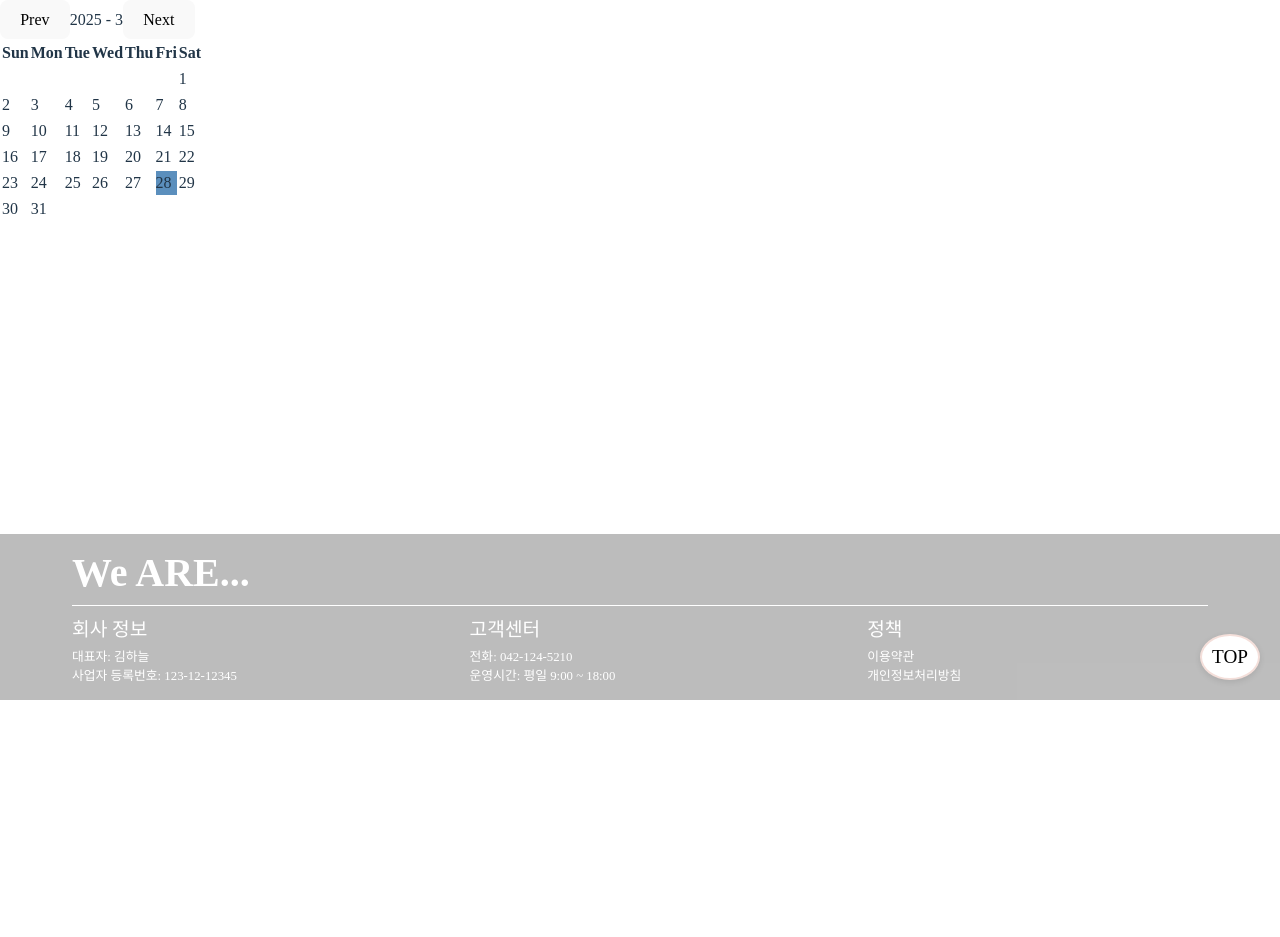
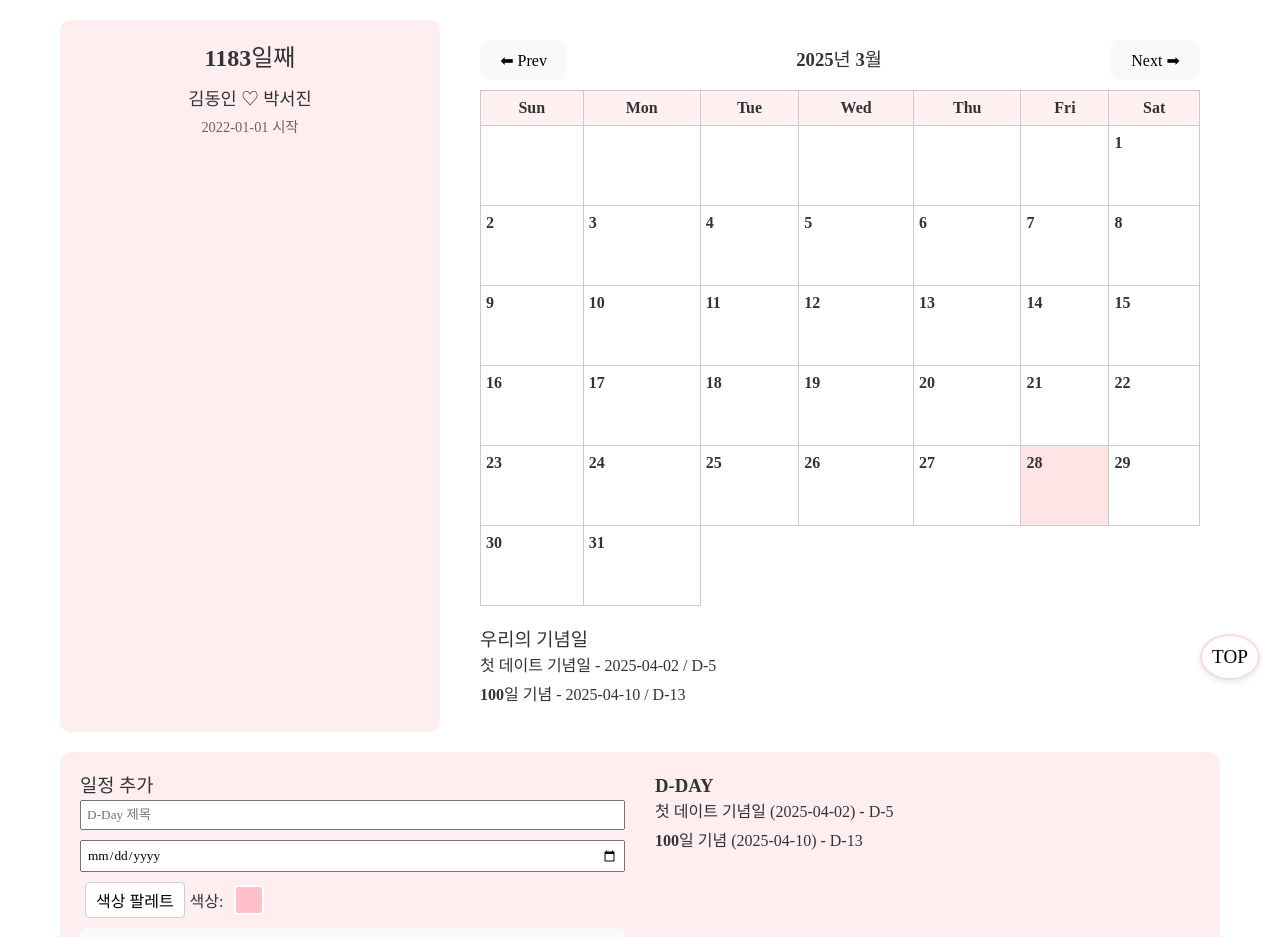
Before and after one commit to Dwsok472/NamanSOLO, a React (Vite) app: page /mypage/todo in a window 1280 px wide. Shown: the part 100-1037 px from the top of the page. Before the commit the page ends 800 px from the top, so only its background shows below. Built offline with nearby package versions, Linux system fonts and the light colour scheme.

Commit message:
디데이 카운터 추가, 팔레트

```diff
--- a/src/pages/Todo.jsx
+++ b/src/pages/Todo.jsx
@@ -1,124 +1,357 @@
-import React, { useState } from 'react';
+import React, { useState, useMemo } from 'react';
 
-function ToDo({ ddayEvents = [] }) {
+// 커플 시작일(예: 2022-01-01)
+const COUPLE_START_DATE = new Date(2022, 0, 1);
+
+function WeArePage() {
+  // 오늘 날짜 (00:00 고정)
   const today = new Date();
+  today.setHours(0, 0, 0, 0);
+
+  // ───────────── [커플 일수 계산] ─────────────
+  const coupleDays = Math.floor((today - COUPLE_START_DATE) / (1000 * 60 * 60 * 24)) + 1;
+
+  // ───────────── [캘린더 & 이벤트 관련 상태] ─────────────
   const [currentYear, setCurrentYear] = useState(today.getFullYear());
-  const [currentMonth, setCurrentMonth] = useState(today.getMonth()); // 0부터 시작
+  const [currentMonth, setCurrentMonth] = useState(today.getMonth());
+  const [events, setEvents] = useState([
+    // 예시 일정
+    { title: '첫 데이트 기념일', date: '2025-04-02', color: '#ffb6c1' },
+    { title: '100일 기념', date: '2025-04-10', color: '#ffc0cb' },
+  ]);
 
-  // 현재 월의 첫날과 마지막 날 계산
+  // 새 일정 입력 상태 (기본 색상)
+  const [newEvent, setNewEvent] = useState({ title: '', date: '', color: '#ffc0cb' });
+
+  // 팔레트 열림/닫힘 상태
+  const [paletteOpen, setPaletteOpen] = useState(false);
+
+  // 8가지 색상 샘플
+  const colorSamples = [
+    '#ffc0cb', // 핑크
+    '#ffb6c1',
+    '#ffd700', // 골드
+    '#90ee90', // 연두
+    '#87cefa', // 라이트블루
+    '#dda0dd', // 플럼
+    '#ff7f50', // 코랄
+    '#b0c4de', // 라이트스틸블루
+  ];
+
+  // ───────────── [핵심 함수들] ─────────────
+  // 날짜 배열 생성
+  const generateCalendar = () => {
     const firstDayOfMonth = new Date(currentYear, currentMonth, 1);
     const lastDayOfMonth = new Date(currentYear, currentMonth + 1, 0);
     const daysInMonth = lastDayOfMonth.getDate();
-  const startDay = firstDayOfMonth.getDay(); // 0:일 ~ 6:토
+    const startDay = firstDayOfMonth.getDay();
 
-  // 캘린더 셀을 채우기 위해 앞쪽 빈 칸 채우기
-  const calendarCells = [];
-  for (let i = 0; i < startDay; i++) {
-    calendarCells.push(null);
-  }
-  // 현재 월 날짜 채우기
-  for (let day = 1; day <= daysInMonth; day++) {
-    calendarCells.push(new Date(currentYear, currentMonth, day));
-  }
+    const calendarCells = [
+      ...Array.from({ length: startDay }),
+      ...Array.from({ length: daysInMonth }, (_, i) => new Date(currentYear, currentMonth, i + 1)),
+    ];
 
-  // 7일씩 그룹화하여 주 단위 배열 생성
-  const weeks = [];
-  for (let i = 0; i < calendarCells.length; i += 7) {
-    weeks.push(calendarCells.slice(i, i + 7));
-  }
+    return calendarCells.reduce((weeks, day, i) => {
+      if (i % 7 === 0) weeks.push([]);
+      weeks[weeks.length - 1].push(day);
+      return weeks;
+    }, []);
+  };
 
-  // 해당 날짜에 맞는 이벤트 필터링 (날짜 형식: yyyy-mm-dd)
+  // 현재 달의 주차별 날짜 배열
+  const weeks = useMemo(generateCalendar, [currentYear, currentMonth]);
+
+  // 특정 날짜의 이벤트 가져오기
   const getEventsForDay = (date) => {
     if (!date) return [];
     const dateStr = date.toISOString().split('T')[0];
-    return ddayEvents.filter(event => event.date === dateStr);
+    return events.filter(event => event.date === dateStr);
   };
 
-  // native Date로 D-Day 차이 계산
+  // D-Day 계산 (과거는 D+N, 미래는 D-N, 오늘은 D-DAY)
   const getDiffInDays = (dateStr) => {
     const eventDate = new Date(dateStr);
-    // 두 날짜를 자정으로 맞추기
-    const utcToday = Date.UTC(
-      today.getFullYear(),
-      today.getMonth(),
-      today.getDate()
-    );
-    const utcEvent = Date.UTC(
-      eventDate.getFullYear(),
-      eventDate.getMonth(),
-      eventDate.getDate()
-    );
-    return Math.floor((utcEvent - utcToday) / (1000 * 60 * 60 * 24));
+    eventDate.setHours(0, 0, 0, 0);
+    return Math.floor((eventDate - today) / (1000 * 60 * 60 * 24));
   };
 
-  // 월 이동 기능
-  const goToPrevMonth = () => {
-    if (currentMonth === 0) {
-      setCurrentYear(currentYear - 1);
-      setCurrentMonth(11);
+  // 달 이동
+  const changeMonth = (offset) => {
+    const newDate = new Date(currentYear, currentMonth + offset);
+    setCurrentYear(newDate.getFullYear());
+    setCurrentMonth(newDate.getMonth());
+  };
+
+  // 일정 추가
+  const handleAddEvent = (e) => {
+    e.preventDefault();
+    setEvents([...events, newEvent]);
+    setNewEvent({ title: '', date: '', color: '#ffc0cb' });
+  };
+
+  // 팔레트에서 색상 선택 시
+  const handleColorSelect = (color) => {
+    setNewEvent({ ...newEvent, color });
+    setPaletteOpen(false); // 팔레트 닫기
+  };
+
+  // D-Day 문자열 포맷
+  const formatDDay = (diff) => {
+    if (diff === 0) return 'D-DAY';
+    if (diff > 0) {
+      return `D-${diff}`;   // 미래
     } else {
-      setCurrentMonth(currentMonth - 1);
+      return `D+${Math.abs(diff)}`; // 과거
     }
   };
 
-  const goToNextMonth = () => {
-    if (currentMonth === 11) {
-      setCurrentYear(currentYear + 1);
-      setCurrentMonth(0);
-    } else {
-      setCurrentMonth(currentMonth + 1);
-    }
-  };
+  // ───────────── [스타일/레이아웃 예시] ─────────────
+  return (
+    <div style={{ fontFamily: 'sans-serif', color: '#333', maxWidth: '1200px', margin: '0 auto' }}>
+      {/* ───────────── 메인 컨테이너 ───────────── */}
+      <main style={{ display: 'flex', flexWrap: 'wrap', padding: '20px', gap: '20px' }}>
 
-  return (
-    <div className="calendar-container">
-      <div className="calendar-header">
-        <button onClick={goToPrevMonth}>Prev</button>
-        <span>{currentYear} - {currentMonth + 1}</span>
-        <button onClick={goToNextMonth}>Next</button>
+        {/* 왼쪽 영역: 커플 카드 + 팔레트 버튼 */}
+        <section style={{
+          flex: '1 1 300px',
+          minWidth: '280px',
+          backgroundColor: '#ffeef0',
+          borderRadius: '10px',
+          padding: '20px',
+          textAlign: 'center',
+          position: 'relative'
+        }}>
+          <h2 style={{ marginBottom: '10px' }}>
+            {coupleDays}일째
+          </h2>
+          <p style={{ fontSize: '1.1rem', margin: '5px 0' }}>
+            김동인 ♡ 박서진
+          </p>
+          <p style={{ fontSize: '0.9rem', color: '#666' }}>
+            {COUPLE_START_DATE.toISOString().split('T')[0]} 시작
+          </p>
+
+          {/* 팔레트 열기 버튼 */}
+
+
+          {/* 팔레트 패널 (팔레트 버튼 클릭 시 토글) */}
+
+        </section>
+
+        {/* 오른쪽 영역: 캘린더 + "우리의 기념일" */}
+        <section style={{
+          flex: '2 1 600px',
+          minWidth: '400px',
+          backgroundColor: '#fff',
+          borderRadius: '10px',
+          padding: '20px'
+        }}>
+          {/* 캘린더 헤더 */}
+          <div style={{ display: 'flex', justifyContent: 'space-between', alignItems: 'center' }}>
+            <button onClick={() => changeMonth(-1)} style={{ cursor: 'pointer' }}>⬅ Prev</button>
+            <h3 style={{ margin: '0' }}>
+              {currentYear}년 {currentMonth + 1}월
+            </h3>
+            <button onClick={() => changeMonth(1)} style={{ cursor: 'pointer' }}>Next ➡</button>
           </div>
-      <table className="calendar-table">
+
+          {/* 캘린더 테이블 */}
+          <table style={{ width: '100%', borderCollapse: 'collapse', marginTop: '10px' }}>
             <thead>
               <tr>
-            {['Sun','Mon','Tue','Wed','Thu','Fri','Sat'].map((day) => (
-              <th key={day}>{day}</th>
+                {['Sun', 'Mon', 'Tue', 'Wed', 'Thu', 'Fri', 'Sat'].map(day => (
+                  <th
+                    key={day}
+                    style={{
+                      border: '1px solid #ccc',
+                      textAlign: 'center',
+                      backgroundColor: '#fff0f2',
+                      padding: '5px'
+                    }}
+                  >
+                    {day}
+                  </th>
                 ))}
               </tr>
             </thead>
             <tbody>
-          {weeks.map((week, idx) => (
-            <tr key={idx}>
-              {week.map((date, i) => (
-                <td key={i} className="calendar-cell" style={{
-                  background: date && date.toISOString().split('T')[0] === today.toISOString().split('T')[0]
-                    ? '#5b8fbd' : 'transparent'
-                }}>
-                  {date && (
-                    <div>
-                      <div className="date-number">{date.getDate()}</div>
-                      {getEventsForDay(date).map((event, index) => {
+              {weeks.map((week, wIdx) => (
+                <tr key={wIdx}>
+                  {week.map((date, dIdx) => {
+                    if (!date) {
+                      // 비어있는 셀
+                      return (
+                        <td key={dIdx} style={{ border: '1px solid #ccc', height: '80px' }}></td>
+                      );
+                    }
+                    const isToday = date.toISOString().split('T')[0] === today.toISOString().split('T')[0];
+                    return (
+                      <td
+                        key={dIdx}
+                        style={{
+                          border: '1px solid #ccc',
+                          height: '80px',
+                          verticalAlign: 'top',
+                          padding: '5px',
+                          backgroundColor: isToday ? '#ffe4e6' : 'transparent'
+                        }}
+                      >
+                        <div style={{ fontWeight: 'bold', marginBottom: '5px' }}>
+                          {date.getDate()}
+                        </div>
+                        {/* 해당 날짜 이벤트 목록 */}
+                        {getEventsForDay(date).map((event, i) => {
                           const diff = getDiffInDays(event.date);
                           return (
-                          <div key={index} className="event-item" style={{
-                            background: event.color || '#eee'
-                          }}>
+                            <div
+                              key={i}
+                              style={{
+                                backgroundColor: event.color || '#ffc0cb',
+                                color: '#333',
+                                borderRadius: '4px',
+                                padding: '2px 4px',
+                                marginBottom: '2px',
+                                fontSize: '0.8rem'
+                              }}
+                            >
                               <div>{event.title}</div>
-                            <div style={{ fontSize: '0.8em' }}>
-                              {diff === 0 ? 'D-DAY' : `D${diff > 0 ? '-' : '+'}${Math.abs(diff)}`}
-                            </div>
+                              <div>{formatDDay(diff)}</div>
                             </div>
                           );
                         })}
-                    </div>
-                  )}
                       </td>
-              ))}
+                    );
+                  })}
                 </tr>
               ))}
             </tbody>
           </table>
+
+          {/* '우리의 기념일' 섹션 */}
+          <div style={{ marginTop: '20px' }}>
+            <h3>우리의 기념일</h3>
+            <ul style={{ listStyle: 'none', paddingLeft: 0 }}>
+              {events.map((event, index) => {
+                const diff = getDiffInDays(event.date);
+                return (
+                  <li key={index} style={{ marginBottom: '5px' }}>
+                    <strong>{event.title}</strong> - {event.date} / {formatDDay(diff)}
+                  </li>
+                );
+              })}
+            </ul>
+          </div>
+        </section>
+
+        {/* 일정 추가 / D-DAY 목록 */}
+        <section style={{
+          flex: '1 1 100%',
+          backgroundColor: '#ffeef0',
+          borderRadius: '10px',
+          padding: '20px'
+        }}>
+          <div style={{ display: 'flex', flexWrap: 'wrap', gap: '30px' }}>
+            {/* 일정 추가 폼 */}
+            <div style={{ flex: '1 1 300px', minWidth: '250px' }}>
+              <h3>일정 추가</h3>
+              <form onSubmit={handleAddEvent} style={{ display: 'flex', flexDirection: 'column', gap: '10px' }}>
+                <input
+                  type="text"
+                  placeholder="D-Day 제목"
+                  value={newEvent.title}
+                  onChange={(e) => setNewEvent({ ...newEvent, title: e.target.value })}
+                  required
+                  style={{ padding: '5px' }}
+                />
+                <input
+                  type="date"
+                  value={newEvent.date}
+                  onChange={(e) => setNewEvent({ ...newEvent, date: e.target.value })}
+                  required
+                  style={{ padding: '5px' }}
+                />
+                <div style={{ display: 'flex', alignItems: 'center', gap: '10px' }}>
+                  <label>
+                  {paletteOpen && (
+                      <div
+                        style={{
+                          backgroundColor: '#fff',
+                          border: '1px solid #ccc',
+                          borderRadius: '8px',
+                          padding: '10px',
+                          display: 'flex',
+                          flexWrap: 'wrap',
+                          gap: '10px',
+                          zIndex: 100,
+                        }}
+                      >
+                        {colorSamples.map((color) => (
+                          <div
+                            key={color}
+                            onClick={() => handleColorSelect(color)}
+                            style={{
+                              width: '30px',
+                              height: '30px',
+                              backgroundColor: color,
+                              borderRadius: '4px',
+                              cursor: 'pointer',
+                              border: '2px solid #fff'
+                            }}
+                            title={color}
+                          />
+                        ))}
+                      </div>
+                    )}
+                    <button
+                            onClick={() => setPaletteOpen(!paletteOpen)}
+                            style={{
+                              margin: '0 5px',
+                              padding: '5px 10px',
+                              cursor: 'pointer',
+                              border: '1px solid #ccc',
+                              backgroundColor: '#fff',
+                              borderRadius: '4px'
+                            }}
+                          >
+            색상 팔레트
+                    </button>색상:
+                  </label>
+                  {/* 현재 선택된 색상 미리보기 */}
+                  <div
+                    style={{
+                      width: '30px',
+                      height: '30px',
+                      backgroundColor: newEvent.color,
+                      border: '2px solid #fff',
+                      borderRadius: '4px'
+                    }}
+                  />
+                </div>
+                <button type="submit" style={{ padding: '5px', cursor: 'pointer' }}>
+                  추가
+                </button>
+              </form>
+            </div>
+
+            {/* D-Day 목록 */}
+            <div style={{ flex: '1 1 300px', minWidth: '250px' }}>
+              <h3>D-DAY</h3>
+              <ul style={{ listStyle: 'none', paddingLeft: 0 }}>
+                {events.map((event, index) => {
+                  const diff = getDiffInDays(event.date);
+                  return (
+                    <li key={index} style={{ marginBottom: '5px' }}>
+                      <strong>{event.title}</strong> ({event.date}) - {formatDDay(diff)}
+                    </li>
+                  );
+                })}
+              </ul>
+            </div>
+          </div>
+        </section>
+      </main>
     </div>
   );
 }
 
-export default ToDo;
+export default WeArePage;
```
Lines whose indentation alone changed are shown as unchanged.
